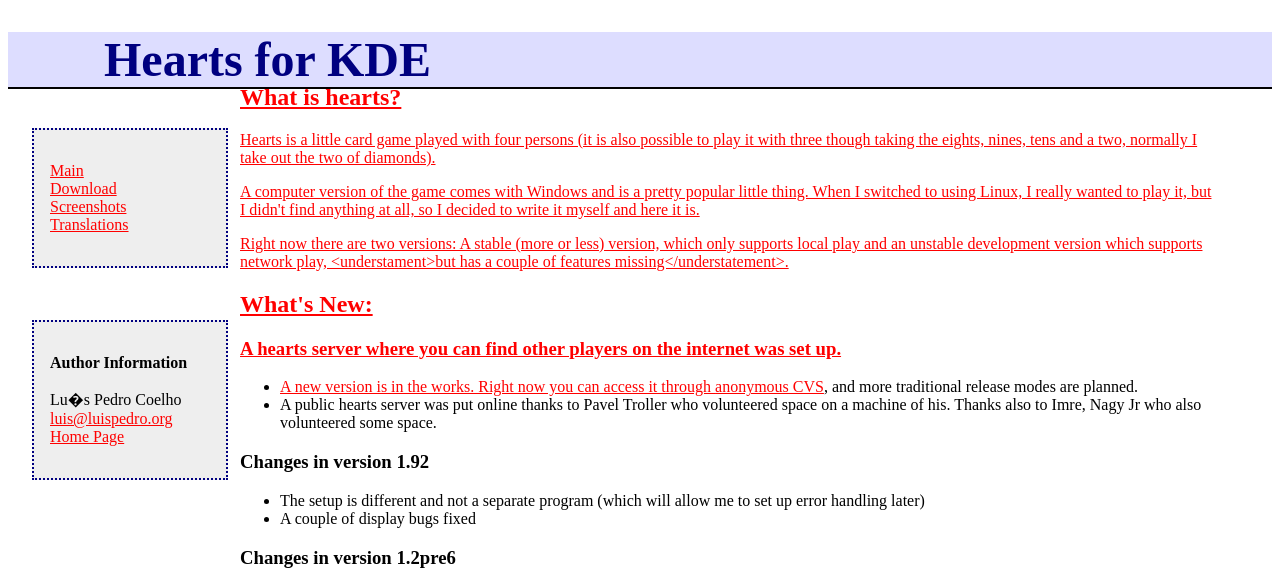
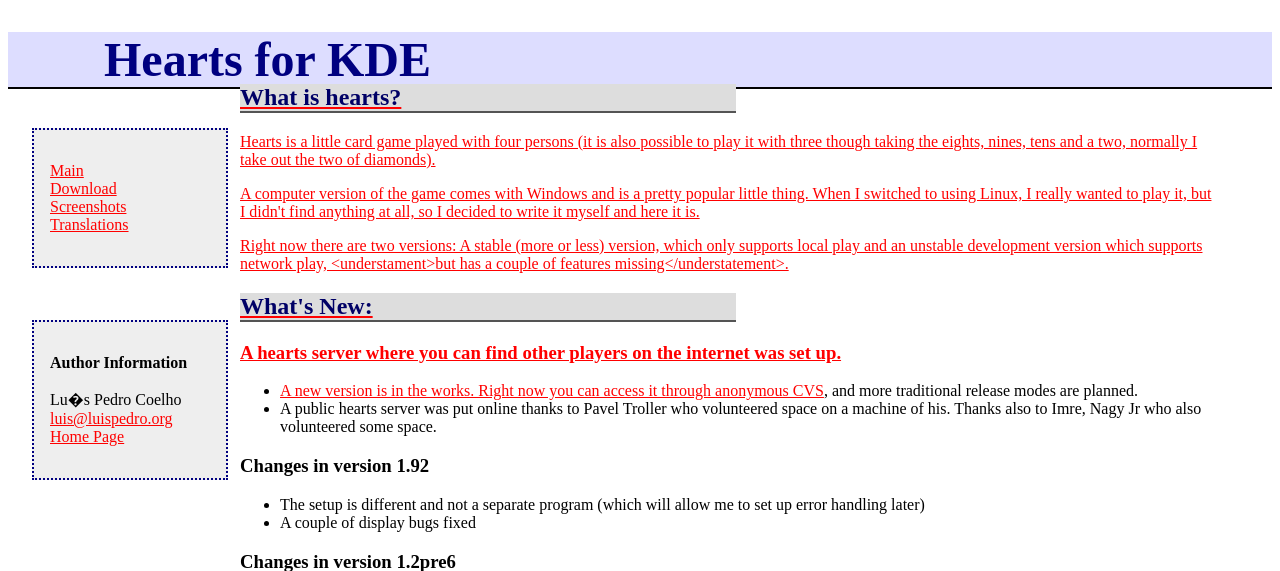
Before and after one commit to luispedro/hearts, a PHP site: page /index.php in a window 1280 px wide. Shown: the top 571 px of the page. Run offline with PHP 8.4, Linux system fonts and the light colour scheme.

Commit message:
format H2s
git-svn-id: file:///home/luispedro/luispedro.org/svn/hearts/trunk@168 174c993c-7530-0410-8f2a-93c0592b7a1f

```diff
--- a/hearts.admin/public_html/style/bluegrey.css
+++ b/hearts.admin/public_html/style/bluegrey.css
@@ -47,6 +47,13 @@ padding-left: 2em;
 border-bottom: 2px solid black;
 }
 
+DIV H2{
+	background: #ddd;
+	color: #006;
+	margin-right: 20em;
+	border-bottom: 2px black inset;
+}
+
 A {
  color: red;
 }
```
